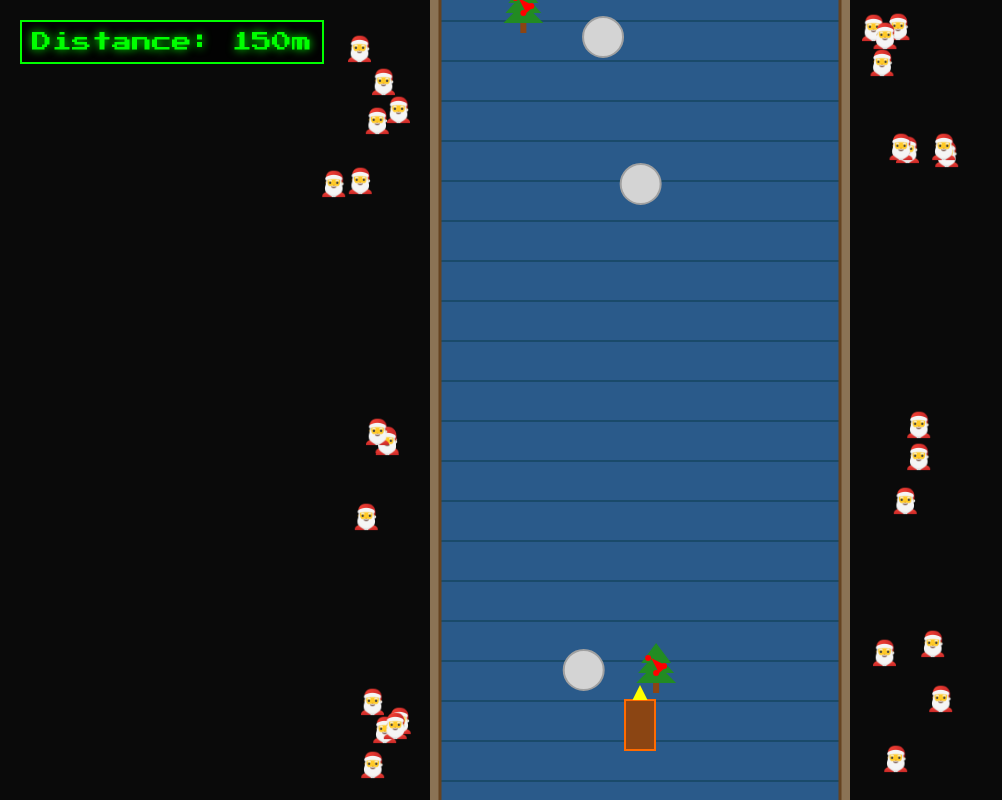
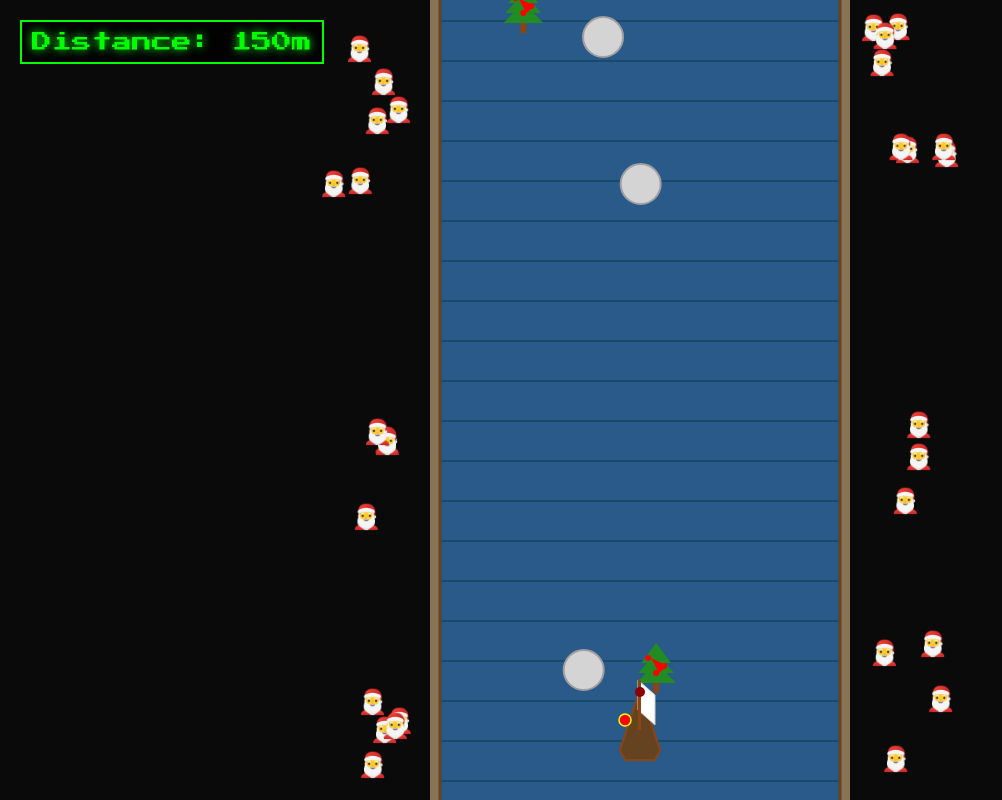
Before and after one commit to mgehrken/Jul2025, a plain HTML site: page game.html in a window 1280 px wide. Shown: the whole page, without its empty margins (0-1002 px from the left). Drawn offline with Linux system fonts and the light colour scheme.

Commit message:
ship movement modifications

```diff
--- a/game.html
+++ b/game.html
@@ -132,9 +132,9 @@
         const ship = {
             x: canvas.width / 2,
             y: canvas.height - 100,
-            width: 30,
-            height: 50,
-            speed: 5,
+            width: 40,
+            height: 60,
+            speed: 3,
             moveLeft: false,
             moveRight: false
         };
@@ -185,14 +185,23 @@
         let touchStartX = 0;
         canvas.addEventListener('touchstart', (e) => {
             touchStartX = e.touches[0].clientX;
+            ship.moveLeft = false;
+            ship.moveRight = false;
         });
 
         canvas.addEventListener('touchmove', (e) => {
             if (!gameActive) return;
+            e.preventDefault();
             const touchX = e.touches[0].clientX;
-            if (touchX < touchStartX - 10) ship.moveLeft = true;
-            else if (touchX > touchStartX + 10) ship.moveRight = true;
-            else {
+            const touchDiff = touchX - touchStartX;
+
+            if (touchDiff < -30) {
+                ship.moveLeft = true;
+                ship.moveRight = false;
+            } else if (touchDiff > 30) {
+                ship.moveRight = true;
+                ship.moveLeft = false;
+            } else {
                 ship.moveLeft = false;
                 ship.moveRight = false;
             }
@@ -231,19 +240,54 @@
         }
 
         function drawShip() {
+            // Viking ship hull
+            ctx.fillStyle = '#654321';
+            ctx.beginPath();
+            ctx.moveTo(ship.x, ship.y - 10);
+            ctx.lineTo(ship.x - ship.width / 2, ship.y + ship.height - 10);
+            ctx.lineTo(ship.x - ship.width / 2 + 5, ship.y + ship.height);
+            ctx.lineTo(ship.x + ship.width / 2 - 5, ship.y + ship.height);
+            ctx.lineTo(ship.x + ship.width / 2, ship.y + ship.height - 10);
+            ctx.closePath();
+            ctx.fill();
+            ctx.strokeStyle = '#8b4513';
+            ctx.lineWidth = 2;
+            ctx.stroke();
+
+            // Sail
+            ctx.fillStyle = '#ffffff';
+            ctx.beginPath();
+            ctx.moveTo(ship.x - 2, ship.y + 10);
+            ctx.lineTo(ship.x - 2, ship.y - 20);
+            ctx.lineTo(ship.x + 15, ship.y - 5);
+            ctx.lineTo(ship.x + 15, ship.y + 25);
+            ctx.closePath();
+            ctx.fill();
+            ctx.strokeStyle = '#cccccc';
+            ctx.lineWidth = 1;
+            ctx.stroke();
+
+            // Mast
             ctx.fillStyle = '#8b4513';
-            ctx.fillRect(ship.x - ship.width / 2, ship.y, ship.width, ship.height);
+            ctx.fillRect(ship.x - 2, ship.y - 20, 3, 50);
 
-            ctx.strokeStyle = '#ff6b00';
-            ctx.lineWidth = 2;
-            ctx.strokeRect(ship.x - ship.width / 2, ship.y, ship.width, ship.height);
+            // Shield on side
+            ctx.fillStyle = '#ff0000';
+            ctx.beginPath();
+            ctx.arc(ship.x - ship.width / 2 + 5, ship.y + 20, 6, 0, Math.PI * 2);
+            ctx.fill();
+            ctx.strokeStyle = '#ffff00';
+            ctx.lineWidth = 1.5;
+            ctx.stroke();
 
-            ctx.fillStyle = '#ffff00';
+            // Dragon head at front
+            ctx.fillStyle = '#8b0000';
             ctx.beginPath();
-            ctx.moveTo(ship.x - ship.width / 4, ship.y);
-            ctx.lineTo(ship.x + ship.width / 4, ship.y);
-            ctx.lineTo(ship.x, ship.y - 15);
+            ctx.arc(ship.x, ship.y - 8, 5, 0, Math.PI * 2);
             ctx.fill();
+
+            // Dragon neck
+            ctx.fillRect(ship.x - 2, ship.y - 10, 4, 5);
         }
 
         function createObstacles() {
```
